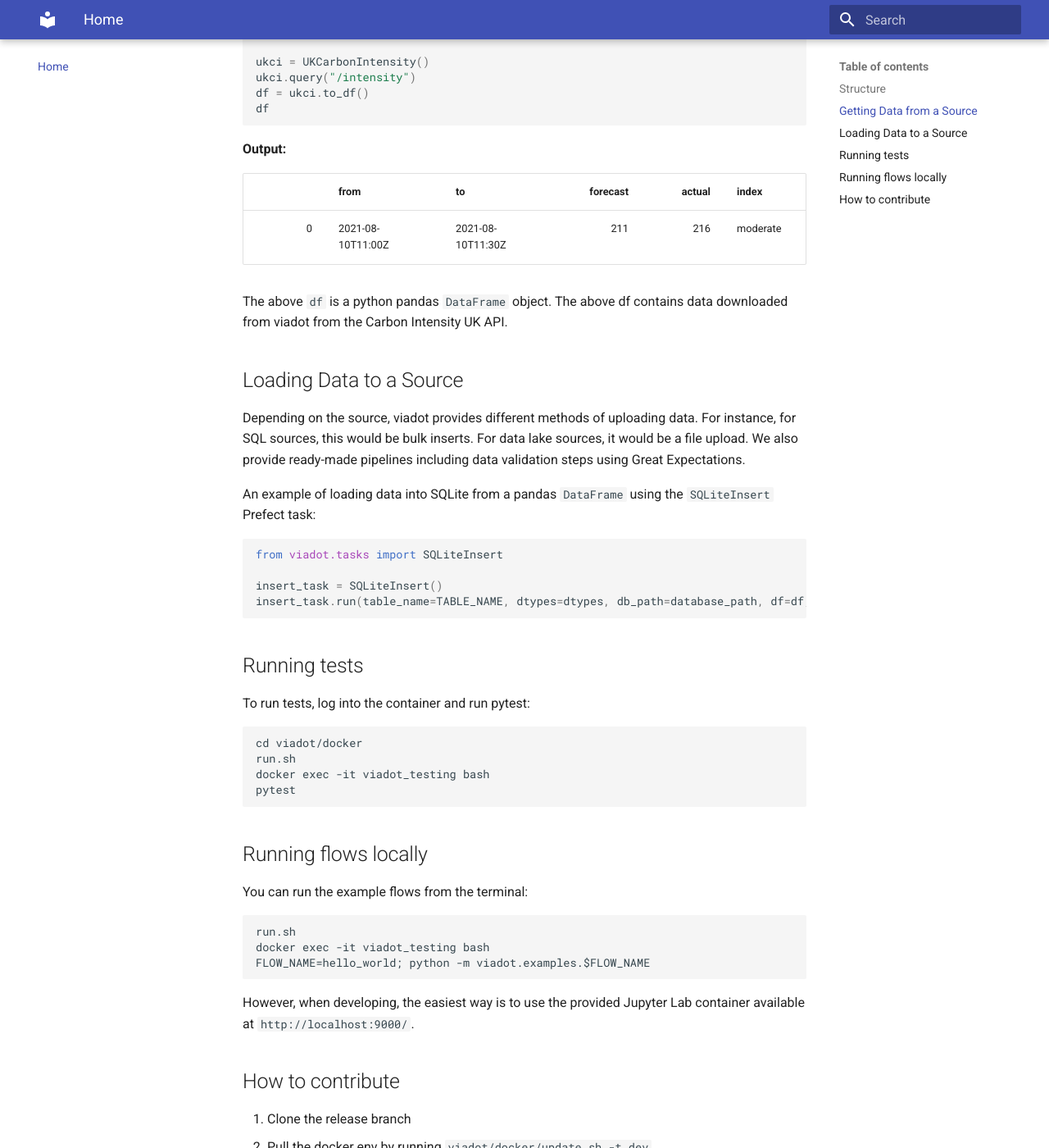
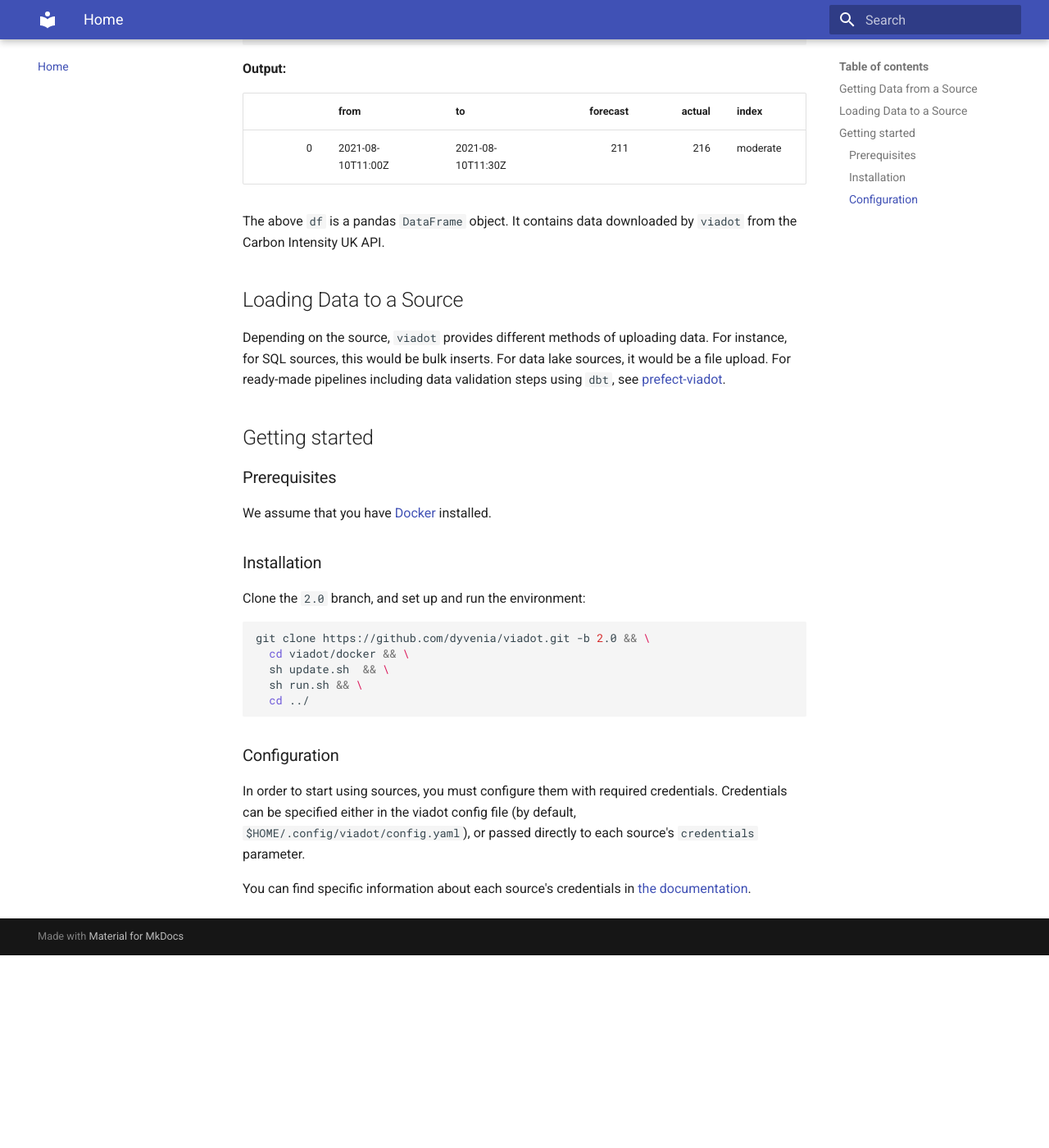
Before and after one commit to dyvenia/viadot, an MkDocs documentation site: the page built from docs/index.md, in a window 1280 px wide and 1400 px high, scrolled down 705 px. Shown: the whole window at 82% size. Built offline with MkDocs 1.6.1 and Material for MkDocs 9.7.7, drawn with Linux system fonts in a browser that asks for light colours; the version menu is left out; after the commit the page ends 1870 px from its top, so only the background shows below that; some of the changed text lies outside the part shown.

Commit message:
✅ Updated index.md and adding source explenation

````diff
--- a/docs/index.md
+++ b/docs/index.md
@@ -12,9 +12,6 @@
 
 A simple data ingestion library to guide data flows from some places to other places.
 
-## Structure
-This documentation is following the diátaxis framework.
-
 ## Getting Data from a Source
 
 Viadot supports several API and RDBMS sources, private and public. Currently, we support the UK Carbon Intensity public API and base the examples on it.
@@ -25,65 +22,37 @@
 ukci = UKCarbonIntensity()
 ukci.query("/intensity")
 df = ukci.to_df()
-df
+
+print(df)
 ```
 
 **Output:**
 
-|      | from              | to                |   forecast |   actual | index    |
-| ---: | ------------------|:------------------|-----------:|---------:|:---------|
-| 0    | 2021-08-10T11:00Z | 2021-08-10T11:30Z |        211 |      216 | moderate |
+|      | from              | to                | forecast | actual | index    |
+| ---: | :---------------- | :---------------- | -------: | -----: | :------- |
+|    0 | 2021-08-10T11:00Z | 2021-08-10T11:30Z |      211 |    216 | moderate |
+
+The above `df` is a pandas `DataFrame` object. It contains data downloaded by `viadot` from the Carbon Intensity UK API.
+
+## Loading Data to a Source
+Depending on the source, `viadot` provides different methods of uploading data. For instance, for SQL sources, this would be bulk inserts. For data lake sources, it would be a file upload. For ready-made pipelines including data validation steps using `dbt`, see [prefect-viadot](https://github.com/dyvenia/prefect-viadot).
 
 
-The above `df` is a python pandas `DataFrame` object. The above df contains data downloaded from viadot from the Carbon Intensity UK API.
+## Getting started
+### Prerequisites
+We assume that you have [Docker](https://www.docker.com/) installed.
 
-## Loading Data to a Source
-Depending on the source, viadot provides different methods of uploading data. For instance, for SQL sources, this would be bulk inserts. For data lake sources, it would be a file upload. We also provide ready-made pipelines including data validation steps using Great Expectations.
+### Installation
+Clone the `2.0` branch, and set up and run the environment:
+  ```sh
+  git clone https://github.com/dyvenia/viadot.git -b 2.0 && \
+    cd viadot/docker && \
+    sh update.sh  && \
+    sh run.sh && \
+    cd ../
+  ```
 
-An example of loading data into SQLite from a pandas `DataFrame` using the `SQLiteInsert` Prefect task:
+### Configuration
+In order to start using sources, you must configure them with required credentials. Credentials can be specified either in the viadot config file (by default, `$HOME/.config/viadot/config.yaml`), or passed directly to each source's `credentials` parameter.
 
-```python
-from viadot.tasks import SQLiteInsert
-
-insert_task = SQLiteInsert()
-insert_task.run(table_name=TABLE_NAME, dtypes=dtypes, db_path=database_path, df=df, if_exists="replace")
-```
-
-
-## Running tests
-To run tests, log into the container and run pytest:
-```
-cd viadot/docker
-run.sh
-docker exec -it viadot_testing bash
-pytest
-```
-
-## Running flows locally
-You can run the example flows from the terminal:
-```
-run.sh
-docker exec -it viadot_testing bash
-FLOW_NAME=hello_world; python -m viadot.examples.$FLOW_NAME
-```
-
-However, when developing, the easiest way is to use the provided Jupyter Lab container available at `http://localhost:9000/`.
-
-
-## How to contribute
-1. Clone the release branch
-2. Pull the docker env by running `viadot/docker/update.sh -t dev`
-3. Run the env with `viadot/docker/run.sh`
-4. Log into the dev container and install in development mode so that viadot will auto-install at each code change:
-```
-docker exec -it viadot_testing bash
-pip install -e .
-```
-5. Edit and test your changes with `pytest`
-6. Submit a PR. The PR should contain the following:
-- new/changed functionality
-- tests for the changes
-- changes added to `CHANGELOG.md`
-- any other relevant resources updated (esp. `viadot/docs`)
-
-Please follow the standards and best practices used within the library (eg. when adding tasks, see how other tasks are constructed, etc.). For any questions, please reach out to us here on GitHub.
+You can find specific information about each source's credentials in [the documentation](https://dyvenia.github.io/viadot/references/sql_sources/).
--- a/mkdocs.yml
+++ b/mkdocs.yml
@@ -4,8 +4,6 @@
   - Home: index.md
   - Howtos:
       - "Config File": howtos/config_file.md
-      - "Running a task": "howtos/running_tasks.md"
-      - Flows: howtos/flows.md
   - Tutorials: tutorials/adding_source.md
   - References:
       - "SQL Sources": references/sql_sources.md
@@ -33,4 +31,3 @@
 markdown_extensions:
   - pymdownx.highlight
   - pymdownx.superfences
-dev_addr: "0.0.0.0:8000"
````
Also changed, not shown: docs/tutorials/adding_source.md (+5 -4 lines).
